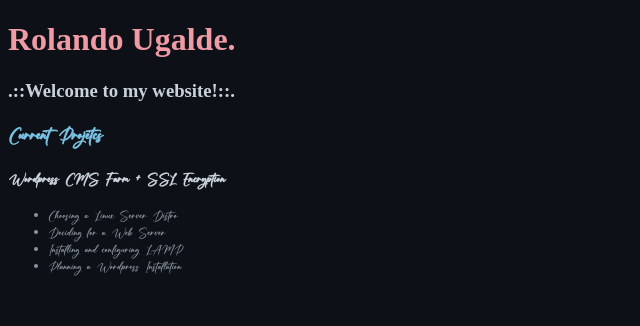
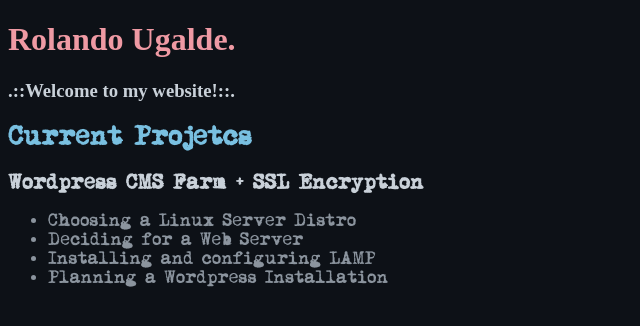
Before and after one commit to rolandougalde/rolandougalde.github.io, a Jekyll site: the page built from index.md, in a window 1280 px wide. Shown: the top 326 px of the page, without its empty margins (0-640 px from the left). Built offline with Jekyll 4.4.1, drawn with Linux system fonts in a browser that asks for light colours; our own code applies the rules of GitHub Pages for plain Markdown files.

Commit message:
Update default.css

```diff
--- a/assets/css/default.css
+++ b/assets/css/default.css
@@ -17,13 +17,13 @@ body {
 }
 
 div.section {
-    font-family: "Font Awesome 6 Brands";
+    font-family: "Mom's Typewriter";
     color: #ADB5BD;
 }
 
 @font-face {
-    font-family: "Font Awesome 6 Brands";
-    src: url('../fonts/Rosaline-Signature.otf')  format('opentype');
+    font-family: "Mom's Typewriter";
+    src: url('../fonts/mom-s-typewriter.ttf')  format('opentype');
 }
 
 h1 {
```
